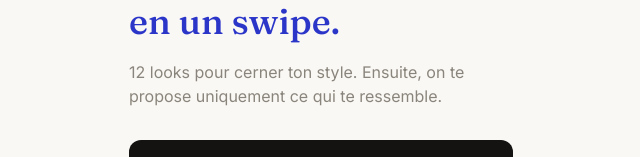
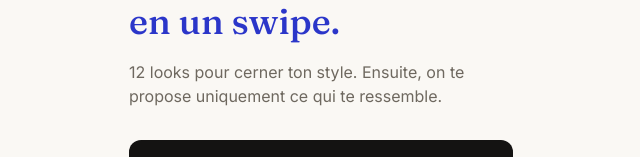
Before and after one commit to gregoirefissore25-tech/Modaia, a React (Vite) app: page /onboarding in a window 1280 px wide. Shown: the part 345-502 px from the top of the page, without its empty margins (319-959 px from the left). Built offline with nearby package versions, Linux system fonts and the light colour scheme.

Commit message:
fix: contraste WCAG AA du texte secondaire (smoke)
text-smoke sur fond chalk n'atteignait que 3.46:1 (sous le seuil AA
4.5:1) alors qu'il est utilise pour tout le texte secondaire de
l'app. Fonce la teinte a #6E685F (~5.2:1), meme famille de gris
chaud, aucun autre token touche.

```diff
--- a/tailwind.config.js
+++ b/tailwind.config.js
@@ -6,7 +6,7 @@ export default {
       colors: {
         chalk: "#FAF8F4",
         ink: "#141312",
-        smoke: "#8A857C",
+        smoke: "#6E685F",
         seam: "#E7E2D8",
         klein: "#2B36C9",
         blush: "#E8D5C4"
```
